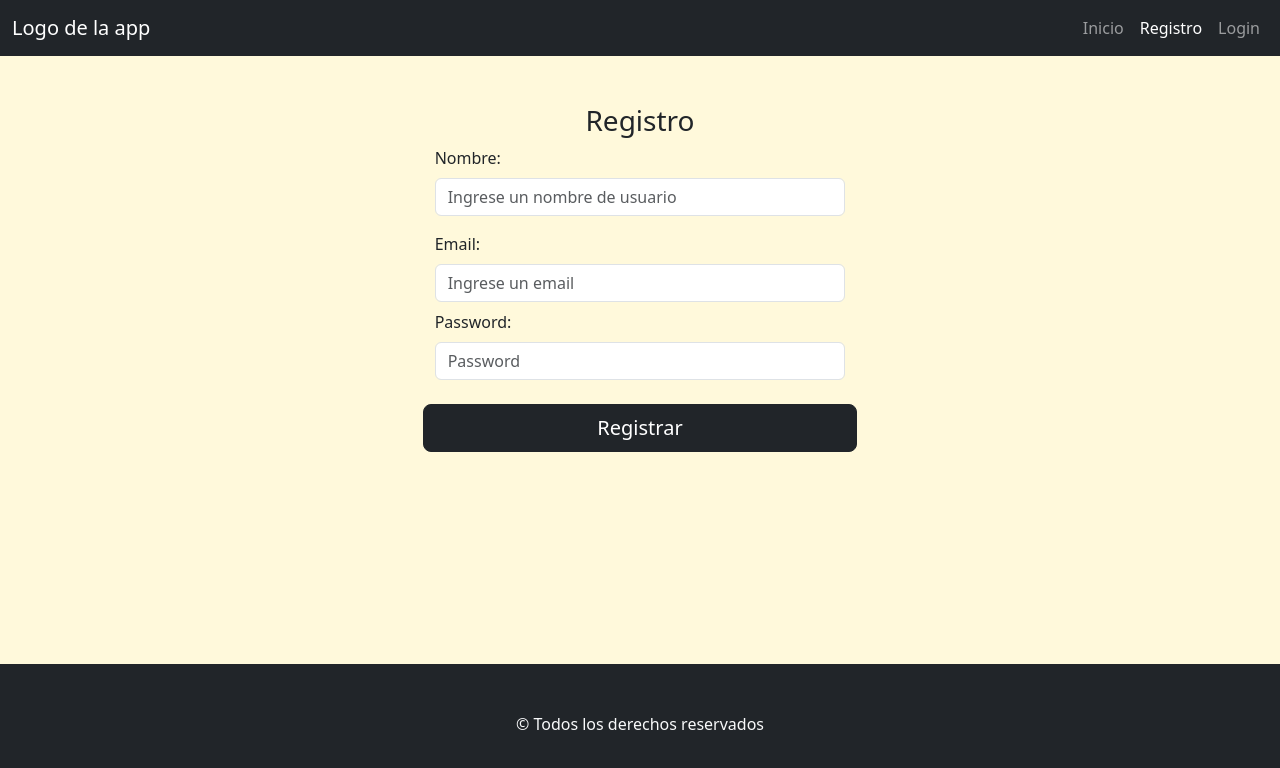
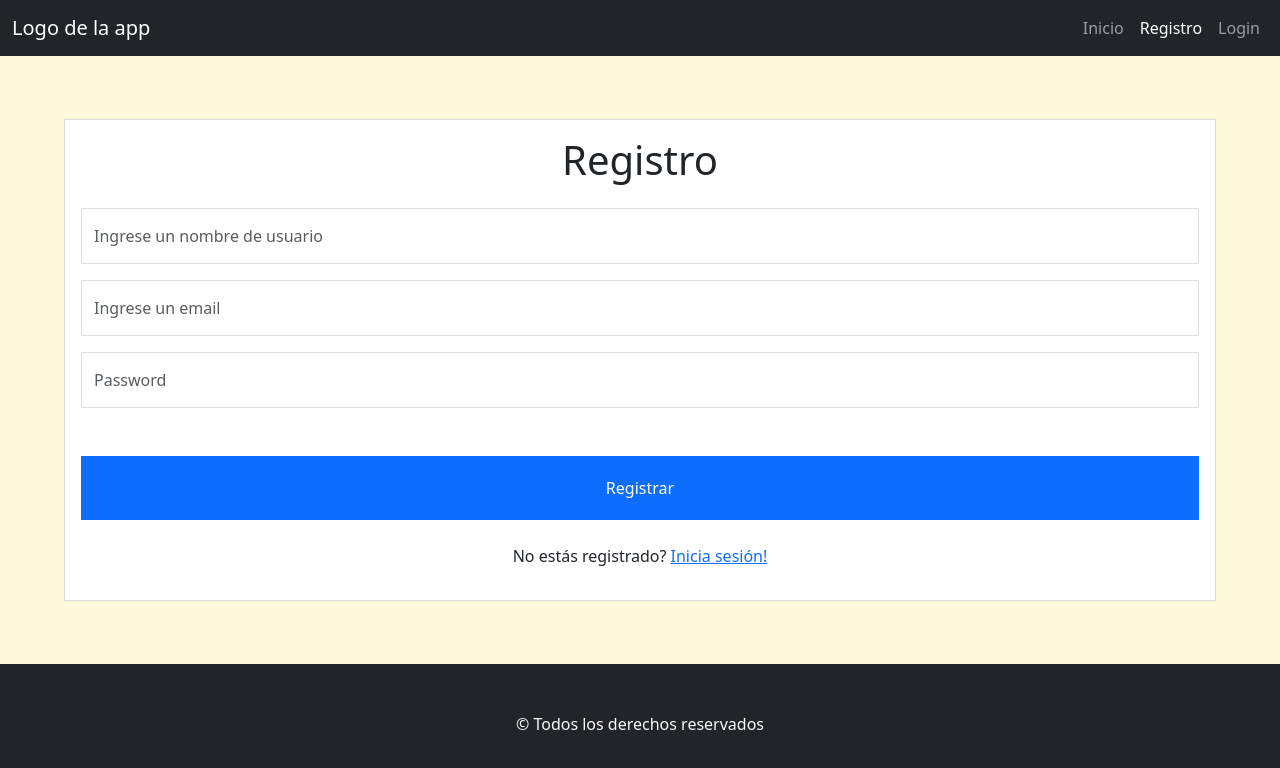
Before and after one commit to Mario-Chavez/app-cook-reactjs, a React (Vite) app: page /registro in a window 1280 px wide. Shown: the top 768 px of the page. Built offline with nearby package versions, Linux system fonts and the light colour scheme; no server answers.

Commit message:
agregue estilos al formulario de registro en pantallas pequeñas

```diff
--- a/src/views/Login.jsx
+++ b/src/views/Login.jsx
@@ -32,6 +32,7 @@ const Login = ({ setUsuarioLogeado }) => {
     return (
         <Container className="mainPage mainLogin">
             <Card className="my-5 formLogin">
+                <h3 className="text-center display-6">Login</h3>
                 <Card.Body>
                     <Form onSubmit={handleSubmit(onSubmit)}>
                         <Form.Group className="mb-3" controlId="formBasicEmail">
--- /dev/null
+++ b/src/views/Registro.css
@@ -0,0 +1,28 @@
+@media all and (min-width: 320px){
+    .mainRegistro{
+        display: flex;
+        flex-direction: column;
+        justify-content: center;
+        align-items: center;
+    }
+    .contenedorRegistro{
+        background-color: white;
+        width: 90%;
+        padding: 1rem;
+        border: 1px solid rgb(218, 218, 218);
+        margin: 3rem 0 3rem 0;
+    }
+    .input{
+        border-radius: 0px;
+        height: 3.5rem;
+        margin: 1rem 0 1rem 0;
+    }
+    .botonLogin{
+        width: 100%;
+        height: 4rem;
+        border-radius: 0px;
+        margin-top: 2rem;
+    }
+}
+@media all and (min-width: 1024px){
+}
--- a/src/views/Registro.jsx
+++ b/src/views/Registro.jsx
@@ -3,7 +3,8 @@ import { Button, Form } from "react-bootstrap";
 import { useForm } from "react-hook-form";
 import { signUp } from "../helpers/queries";
 import Swal from "sweetalert2";
-import { useNavigate } from "react-router-dom";
+import { Link, useNavigate } from "react-router-dom";
+import "./Registro.css";
 
 const Registro = ({ setUsuarioLogeado }) => {
   const navegacion = useNavigate();
@@ -26,27 +27,24 @@ const Registro = ({ setUsuarioLogeado }) => {
     });
   };
   return (
-        <div className="mt-5 mainSection mainPage">
-            <h3 className="text-center">Registro</h3>
-            <div className="row justify-content-center">
-                <div className="col-12 col-sm-8 col-md-6 col-xl-4">
+    <div className="mainPage mainRegistro">
+      <div className="contenedorRegistro">
+        <h3 className="text-center display-6 mb-4">Registro</h3>
         <Form onSubmit={handleSubmit(onSubmit)}>
-                        <Form.Group className="mb-3">
-                            <Form.Label>Nombre:</Form.Label>
+          <Form.Group className="">
             <Form.Control
+              className="input"
               type="text"
               placeholder="Ingrese un nombre de usuario"
               {...register("nombreUsuario", {
                 required: "Este campo es obligatorio",
                 minLength: {
                   value: 2,
-                                        message:
-                                            "El nombre debe tener al menos 6 caracteres",
+                  message: "El nombre debe tener al menos 6 caracteres",
                 },
                 maxLength: {
                   value: 20,
-                                        message:
-                                            "El nombre  debe tener como maximo 20 caracteres",
+                  message: "El nombre  debe tener como maximo 20 caracteres",
                 },
                 pattern: {
                   value: /^(?!\s)(.*\S)$/,
@@ -59,9 +57,9 @@ const Registro = ({ setUsuarioLogeado }) => {
               {errors.nombre?.message}
             </Form.Text>
           </Form.Group>
-                        <Form.Group className="mb-2">
-                            <Form.Label>Email:</Form.Label>
+          <Form.Group className="">
             <Form.Control
+              className="input"
               type="email"
               placeholder="Ingrese un email"
               {...register("email", {
@@ -76,22 +74,20 @@ const Registro = ({ setUsuarioLogeado }) => {
               {errors.email?.message}
             </Form.Text>
           </Form.Group>
-                        <Form.Group className="mb-4">
-                            <Form.Label>Password:</Form.Label>
+          <Form.Group className="">
             <Form.Control
+              className="input"
               type="password"
               placeholder="Password"
               {...register("password", {
                 required: "este dato es obligatorio",
                 minLength: {
                   value: 6,
-                                        message:
-                                            "La contraseña debe tener al menos 6 caracteres",
+                  message: "La contraseña debe tener al menos 6 caracteres",
                 },
                 maxLength: {
                   value: 20,
-                                        message:
-                                            "La contraseña debe tener como maximo 20 caracteres",
+                  message: "La contraseña debe tener como maximo 20 caracteres",
                 },
                 pattern: {
                   value: /^(?=.*[a-z])(?=.*[A-Z])(?=.*\d)/,
@@ -104,16 +100,15 @@ const Registro = ({ setUsuarioLogeado }) => {
               {errors.password?.message}
             </Form.Text>
           </Form.Group>
-                        <div className="row">
-                            <Button
-                                className="btn btn-dark btn-lg btn-block mb-2"
-                                type="submit"
-                            >
+          <div className="">
+            <Button className="botonLogin" type="submit">
               Registrar
             </Button>
           </div>
         </Form>
-                </div>
+        <section className="text-center mt-4">
+            <p>No estás registrado? <Link to="/Login">Inicia sesión!</Link></p>
+        </section>
       </div>
     </div>
   );
```
Lines whose indentation alone changed are shown as unchanged.
